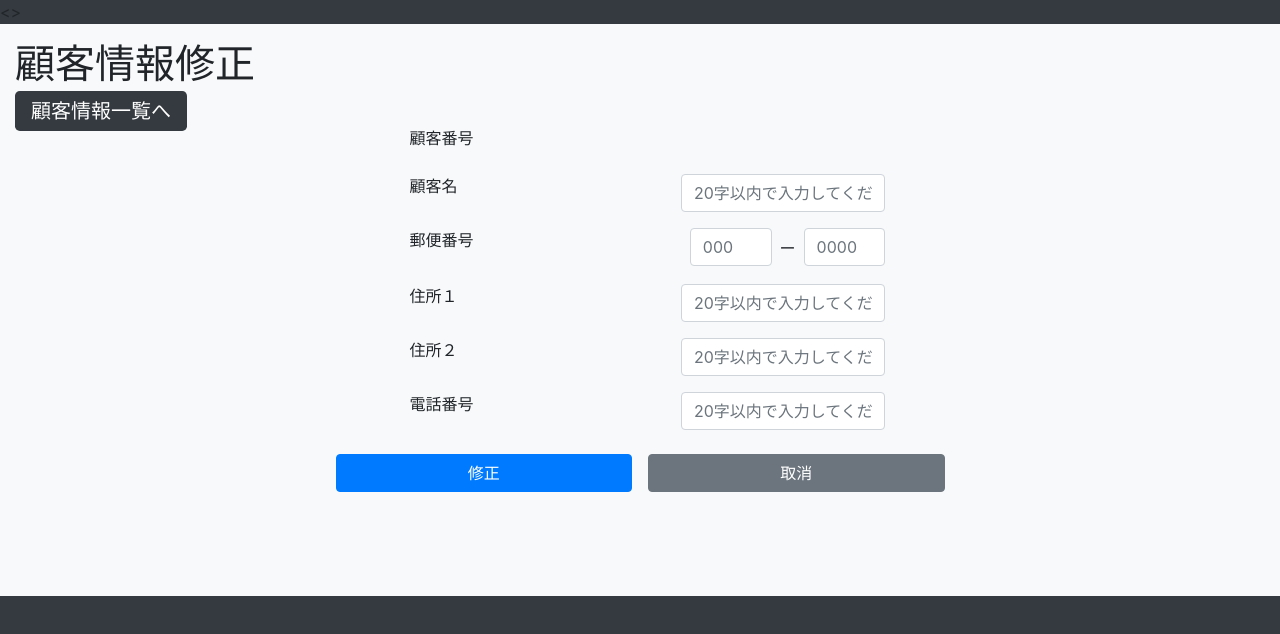
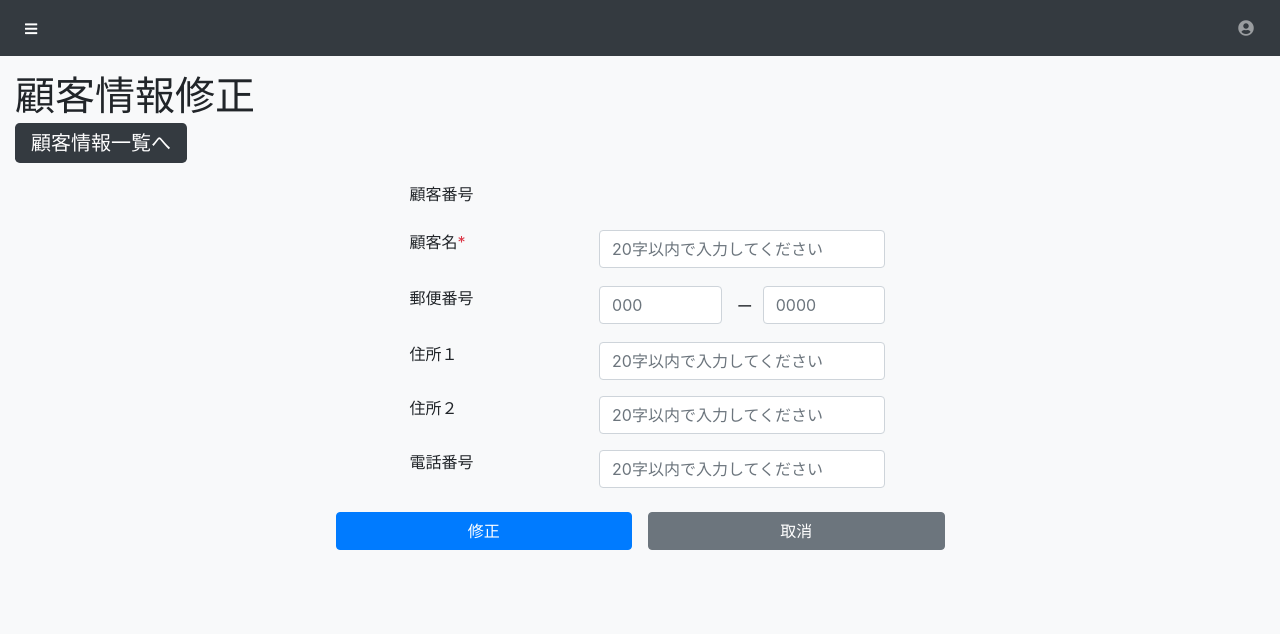
Before and after one commit to ksaplabo-org/sales, a Vue app in the folder front/: page /pages/clients/edit.html in a window 1280 px wide. Shown: the top 634 px of the page. Built offline with nearby package versions, Linux system fonts and the light colour scheme; no server answers.

Commit message:
レイアウト微調整
* ClientsEdit.vue

```diff
--- a/front/src/views/Clients/ClientsEdit.vue
+++ b/front/src/views/Clients/ClientsEdit.vue
@@ -1,13 +1,13 @@
 <template>
   <div>
-    <>
+    <Header />
 
     <div id="wrapper">
-      <div id="content-wrapper" class="bg-light">
+      <div id="content-wrapper" class="bg-light vh-100">
         <div class="container-fluid">
           <h1>顧客情報修正</h1>
           <a class="btn-dark btn-lg" href="/public/pages/clients/list.html" role="button">顧客情報一覧へ</a>
-          <p class="text-primary" v-show="msg">{{ msg }}</p>
+          <br>
           <p class="text-danger" v-show="errMsg">{{ errMsg }}</p>
 
           <br />
@@ -18,15 +18,15 @@
 
               <div class="form-group d-flex flex-row">
                 <label class="col">顧客番号</label>
-                <p v-show="clientNo" class="col-5 h5 pl-0">{{ clientNo }}</p>
+                <p v-show="clientNo" class="col-7 h5 pl-0">{{ clientNo }}</p>
               </div>
               <!-- 顧客名 -->
               <div class="form-group d-flex flex-row">
-                <label class="col">顧客名</label>
+                <label class="col">顧客名<label class="text-danger">*</label></label>
                 <input
                   type="text"
                   id="clientName"
-                  class="form-control col-5"
+                  class="form-control col-7"
                   placeholder="20字以内で入力してください"
                   v-model="name"
                   autocomplete="off"
@@ -41,18 +41,18 @@
                 <input
                   type="tel"
                   id="postCode1"
-                  class="form-control mr-2 col-2"
+                  class="form-control  col-3"
                   placeholder="000"
                   v-model="postCode1"
                   autocomplete
                   maxlength="3"
                   inputmode="numeric"
                 />
-                <label class="pt-2">ー</label>
+                <label class="pt-2 col-1 text-center" >ー</label>
                 <input
                   type="tel"
                   id="postCode2"
-                  class="form-control ml-2 col-2"
+                  class="form-control col-3"
                   placeholder="0000"
                   v-model="postCode2"
                   autocomplete
@@ -67,7 +67,7 @@
                 <input
                   type="text"
                   id="clientsName"
-                  class="form-control col-5"
+                  class="form-control col-7"
                   placeholder="20字以内で入力してください"
                   v-model="address1"
                   autocomplete="off"
@@ -82,7 +82,7 @@
                 <input
                   type="text"
                   id="clientsName"
-                  class="form-control col-5"
+                  class="form-control col-7"
                   placeholder="20字以内で入力してください"
                   v-model="address2"
                   autocomplete="off"
@@ -97,7 +97,7 @@
                 <input
                   type="tel"
                   id="telNo"
-                  class="form-control col-5"
+                  class="form-control col-7"
                   placeholder="20字以内で入力してください"
                   v-model="telNo"
                   autocomplete
@@ -143,7 +143,6 @@ export default {
   components: { Header, Loading },
   data() {
     return {
-      msg: "",
       errMsg: "",
       isLoading: false,
       //各項目初期値
@@ -211,7 +210,6 @@ export default {
         this.address2 = clientData.address2;
         this.telNo = clientData.tel_no;
       } catch (e) {
-        this.msg = "";
         this.errMsg = "顧客情報取得に失敗しました";
         console.log(e);
       }
@@ -223,7 +221,6 @@ export default {
      */
     clientsEdit: async function () {
       // メッセージ初期化
-      this.msg = "";
       this.errMsg = "";
       this.clientNameMsg = "";
       this.postCodeMsg = "";
@@ -290,8 +287,6 @@ export default {
         window.location.href='/public/pages/clients/list.html'
       } catch (e) {
         window.alert("顧客情報修正処理に失敗しました。");
-        this.msg = "";
-        this.errMsg = "ユーザー更新に失敗しました";
         console.log(e);
       } finally {
         this.isLoading = false;
```
